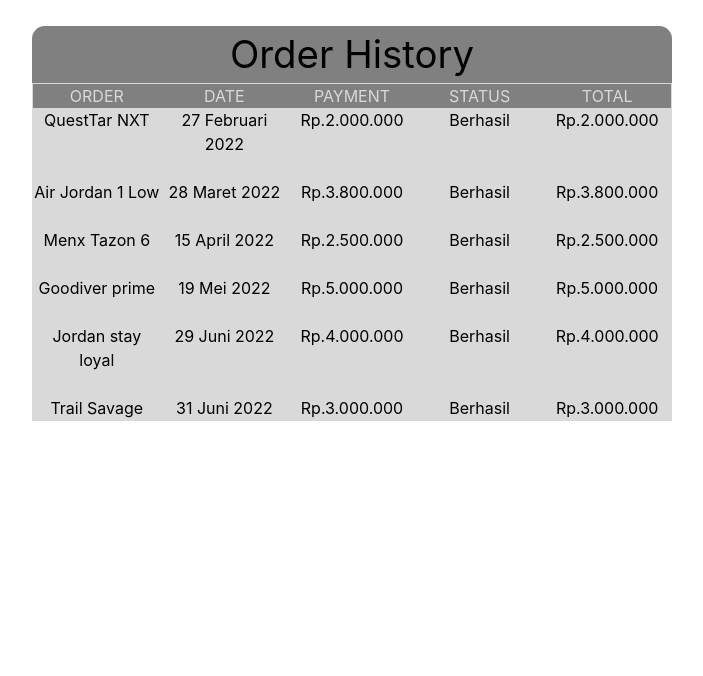
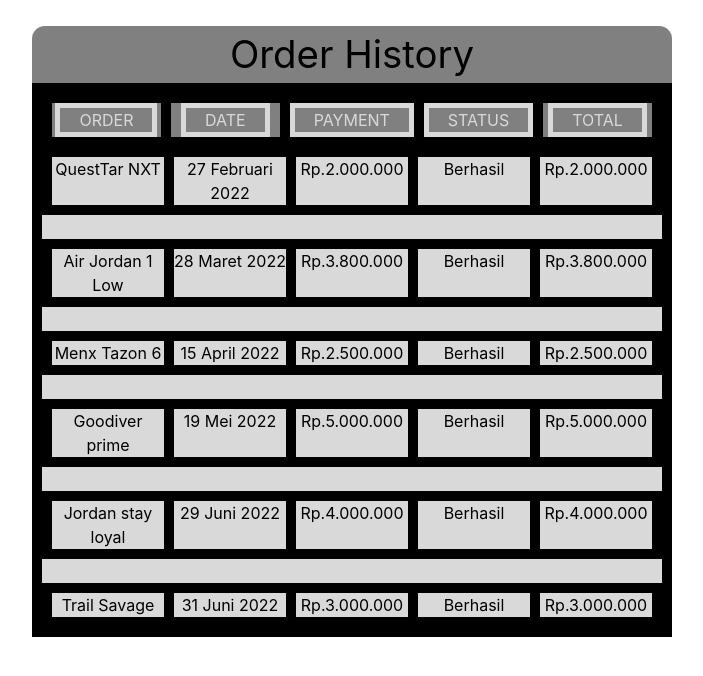
Before and after one commit to evialf/Grup-Project3-Kelompok4, a Next.js app: page /Orlist in a window 1280 px wide. Shown: the top 676 px of the page, without its empty margins (288-991 px from the left). Built offline with nearby package versions, Linux system fonts and the light colour scheme; what tw-elements would draw is missing.

Commit message:
tinggal navbar

```diff
--- a/styles/OrList.module.css
+++ b/styles/OrList.module.css
@@ -20,11 +20,13 @@
   align-items: center;
   min-height: 10vh;
   background-color: #d9d9d9;
+  border: 5px solid;
 }
 
 .table {
   width: 100%;
   border: 0.062vw solid #d9d9d9;
+  border: 5px solid;
 }
 
 .tableheader {
@@ -32,18 +34,21 @@
   width: 100%;
   background: #808080;
   padding: (1.481vw * 1.5) 0;
+  border: 5px solid;
 }
 
 .tablerow {
   display: flex;
   width: 100%;
   padding: (1.481vw * 1.5) 0;
+  border: 5px solid;
 }
 
 .tabledata,
 .headeritem {
   flex: 1 1 20%;
   text-align: center;
+  border: 5px solid;
 }
 
 .headeritem {
@@ -57,6 +62,7 @@
   display: inline-block;
   padding-left: 1.481vw;
   padding-right: 1.481vw;
+  border: 5px solid;
 }
 .black {
   background-color: #000;
```
